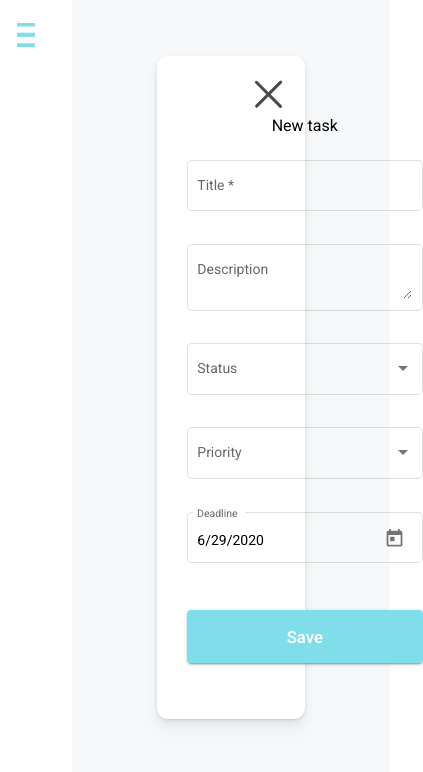
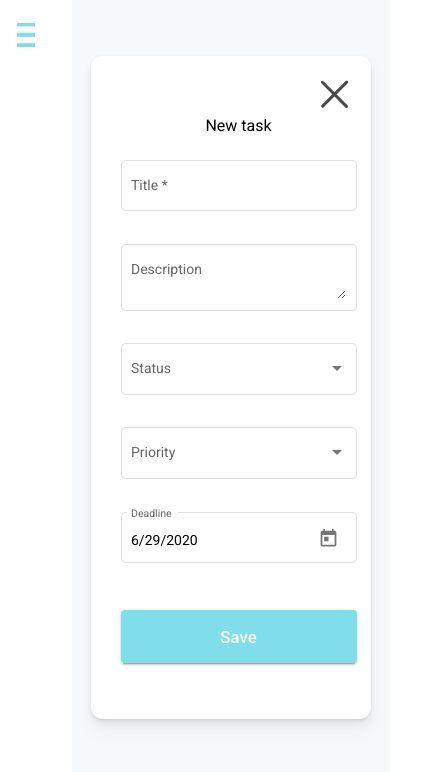
Before and after one commit to e-victoria/planItWeb, an Angular app: page /create-task in a window 390 px wide. Shown: the top 772 px of the page, 423 px wide, since content can reach past the window. Built offline with nearby package versions, Linux system fonts and the light colour scheme.

Commit message:
Create responsive form

```diff
--- a/src/app/sidebar/sidebar.component.html
+++ b/src/app/sidebar/sidebar.component.html
@@ -10,7 +10,7 @@
         </a>
         <a routerLink="create-task" class="nav-bar__link" mat-list-item>
           <mat-icon>add_circle_outline</mat-icon>
-          <span>Add new item</span>
+          <span>Add new task</span>
         </a>
       </mat-nav-list>
     </mat-sidenav>
--- a/src/app/tasks/create-task/create-task.component.scss
+++ b/src/app/tasks/create-task/create-task.component.scss
@@ -29,3 +29,7 @@
 .new-task__popup {
   width: 100%;
 }
+
+@media (max-width: 1200px) {
+
+}
--- a/src/assets/styles/form.scss
+++ b/src/assets/styles/form.scss
@@ -52,3 +52,34 @@
   font-weight: 400;
   text-align: center;
 }
+
+@media (max-width: 1200px) {
+  .form {
+    width: 63%;
+  }
+}
+
+@media (max-width: 992px) {
+  .form {
+    width: 75%;
+  }
+}
+
+@media (max-width: 768px) {
+  .form {
+    width: 90%;
+  }
+}
+
+@media (max-width: 768px) {
+  .form {
+    width: 90%;
+  }
+}
+
+
+@media (max-width: 768px) {
+  .form {
+    width: 95%;
+  }
+}
```
